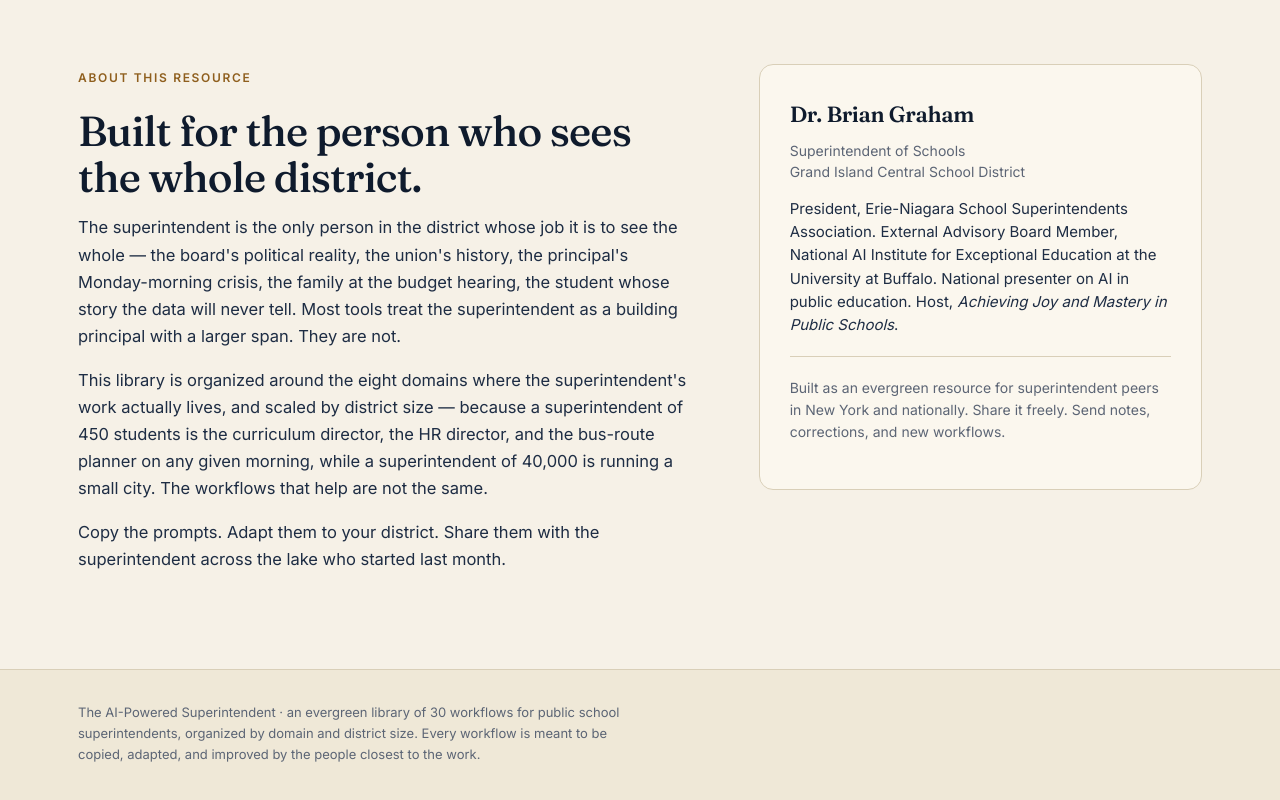
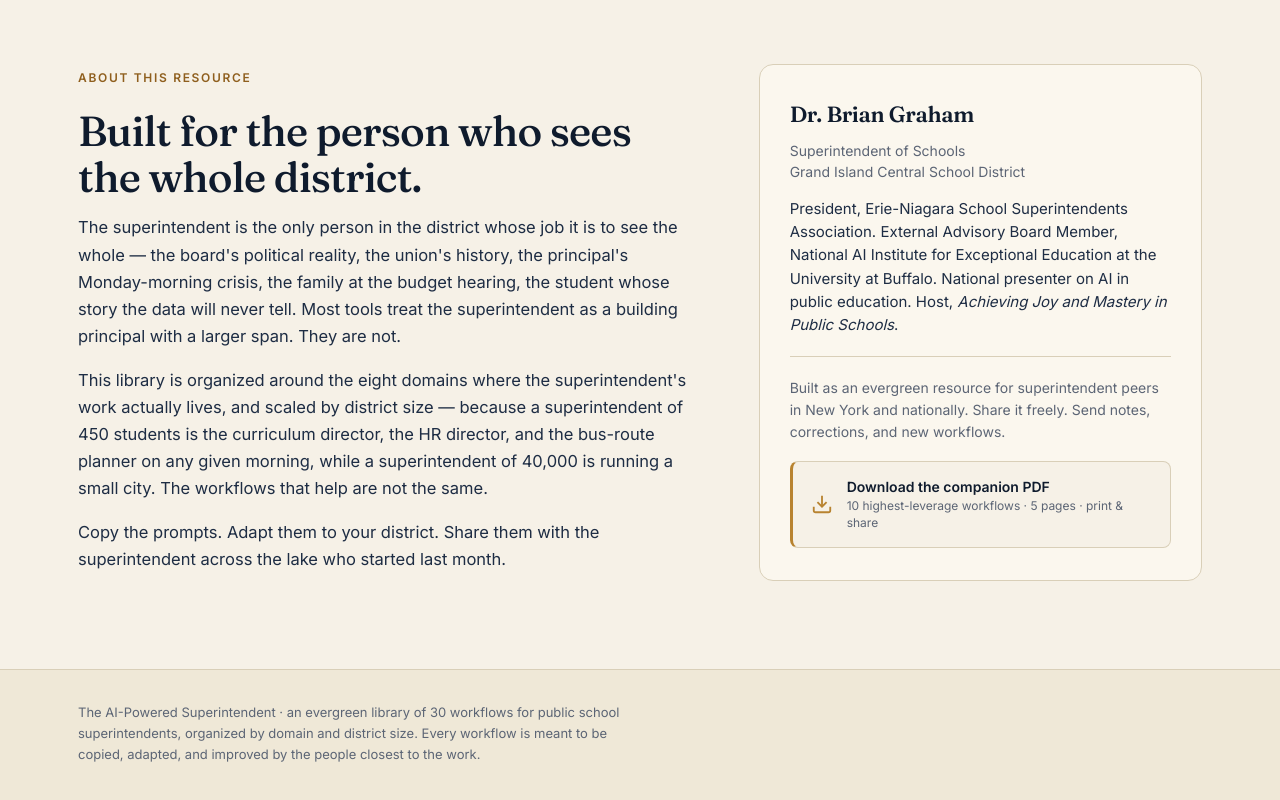
Before and after one commit to bgraham14072/superintendent-ai-explorer, a plain HTML site: page index.html in a window 1280 px wide. Shown: the part 6606-7406 px from the top of the page. Drawn offline with Linux system fonts and the light colour scheme.

Commit message:
Add downloadable PDF link in About section

```diff
--- a/index.html
+++ b/index.html
@@ -200,6 +200,10 @@
       <p class="muted">Superintendent of Schools<br/>Grand Island Central School District</p>
       <p>President, Erie-Niagara School Superintendents Association. External Advisory Board Member, National AI Institute for Exceptional Education at the University at Buffalo. National presenter on AI in public education. Host, <em>Achieving Joy and Mastery in Public Schools</em>.</p>
       <p class="thanks">Built as an evergreen resource for superintendent peers in New York and nationally. Share it freely. Send notes, corrections, and new workflows.</p>
+      <a class="pdf-link" href="Superintendent_AI_Cheat_Sheet.pdf" download>
+        <svg viewBox="0 0 24 24" fill="none" stroke="currentColor" stroke-width="2" aria-hidden="true"><path d="M21 15v4a2 2 0 0 1-2 2H5a2 2 0 0 1-2-2v-4"/><polyline points="7 10 12 15 17 10"/><line x1="12" y1="15" x2="12" y2="3"/></svg>
+        <span><strong>Download the companion PDF</strong><em>10 highest-leverage workflows · 5 pages · print &amp; share</em></span>
+      </a>
     </div>
   </div>
 </section>
--- a/styles.css
+++ b/styles.css
@@ -517,6 +517,34 @@ button { font-family: inherit; cursor: pointer; }
 .about-card p { font-size: 15px; line-height: 1.55; color: var(--text); margin: 0 0 14px; }
 .about-card .muted { color: var(--muted); font-size: 14px; }
 .about-card .thanks { font-size: 14px; color: var(--muted); margin-top: 20px; padding-top: 20px; border-top: 1px solid var(--line); }
+.pdf-link {
+  display: flex;
+  align-items: center;
+  gap: 14px;
+  margin-top: 18px;
+  padding: 16px 18px;
+  background: var(--paper);
+  border: 1px solid var(--line);
+  border-left: 3px solid var(--accent);
+  border-radius: 8px;
+  color: var(--ink);
+  text-decoration: none;
+  transition: background 0.15s ease, border-color 0.15s ease, transform 0.15s ease;
+}
+.pdf-link:hover {
+  background: #fff;
+  border-left-color: var(--accent2);
+  transform: translateY(-1px);
+}
+.pdf-link svg {
+  width: 22px;
+  height: 22px;
+  flex-shrink: 0;
+  color: var(--accent);
+}
+.pdf-link span { display: flex; flex-direction: column; gap: 2px; line-height: 1.35; }
+.pdf-link strong { font-family: var(--font-body); font-size: 14px; font-weight: 600; color: var(--ink); }
+.pdf-link em { font-style: normal; font-size: 12px; color: var(--muted); }
 
 /* --- Footer --- */
 .site-footer {
```
